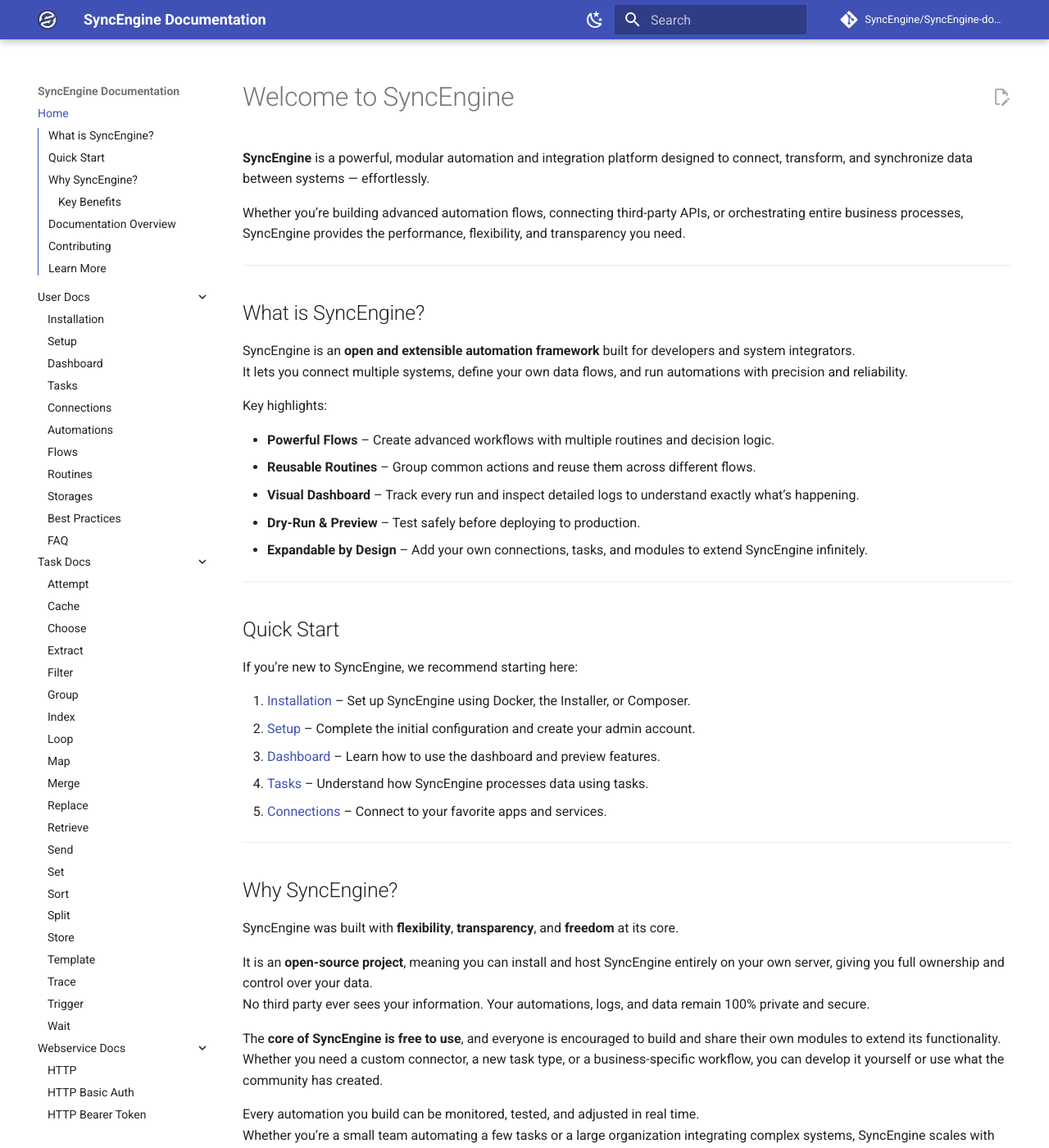
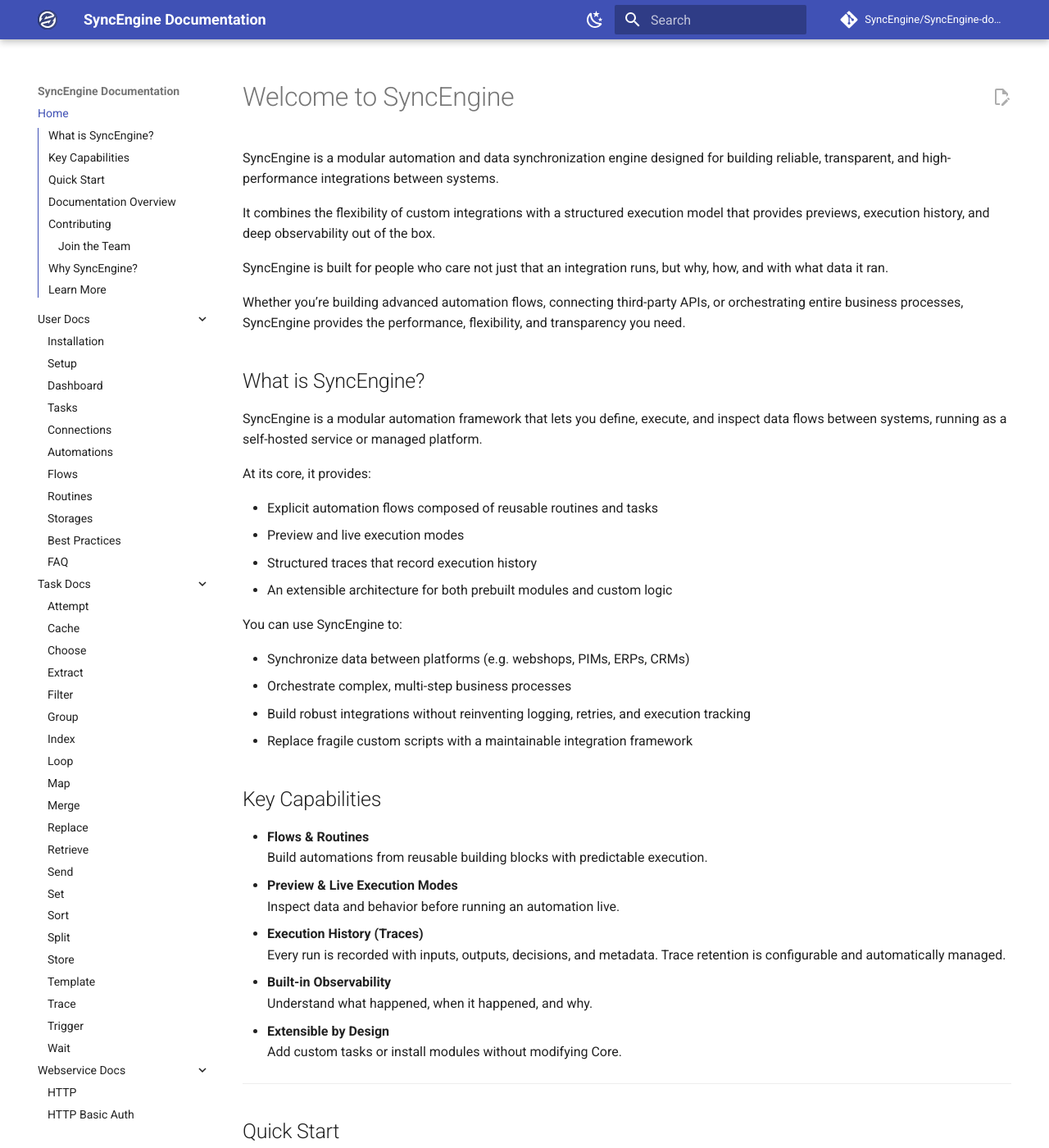
Before and after one commit to SyncEngine/docs, an MkDocs documentation site: the page built from docs/index.md, in a window 1280 px wide and 1400 px high. Shown: the whole window at 82% size. Built offline with MkDocs 1.6.1 and Material for MkDocs 9.7.7, drawn with Linux system fonts in a browser that asks for light colours; comment, search, counter and statistics services are not loaded; some of the changed text lies outside the part shown.

Commit message:
Revise introduction and key capabilities in the SyncEngine documentation for clarity and detail

```diff
--- a/docs/index.md
+++ b/docs/index.md
@@ -1,23 +1,48 @@
 # Welcome to SyncEngine
 
-**SyncEngine** is a powerful, modular automation and integration platform designed to connect, transform, and synchronize data between systems — effortlessly.
+SyncEngine is a modular automation and data synchronization engine designed for building reliable, transparent, and
+high-performance integrations between systems.
 
-Whether you’re building advanced automation flows, connecting third-party APIs, or orchestrating entire business processes, SyncEngine provides the performance, flexibility, and transparency you need.
+It combines the flexibility of custom integrations with a structured execution model that provides previews,
+execution history, and deep observability out of the box.
 
----
+SyncEngine is built for people who care not just that an integration runs, but why, how, and with what data it ran.
+
+Whether you’re building advanced automation flows, connecting third-party APIs, or orchestrating entire business
+processes, SyncEngine provides the performance, flexibility, and transparency you need.
 
 ## What is SyncEngine?
 
-SyncEngine is an **open and extensible automation framework** built for developers and system integrators.
-It lets you connect multiple systems, define your own data flows, and run automations with precision and reliability.
+SyncEngine is a modular automation framework that lets you define, execute, and inspect data flows between systems,
+running as a self-hosted service or managed platform.
 
-Key highlights:
+At its core, it provides:
 
-- **Powerful Flows** – Create advanced workflows with multiple routines and decision logic.
-- **Reusable Routines** – Group common actions and reuse them across different flows.
-- **Visual Dashboard** – Track every run and inspect detailed logs to understand exactly what’s happening.
-- **Dry-Run & Preview** – Test safely before deploying to production.
-- **Expandable by Design** – Add your own connections, tasks, and modules to extend SyncEngine infinitely.
+- Explicit automation flows composed of reusable routines and tasks
+- Preview and live execution modes
+- Structured traces that record execution history
+- An extensible architecture for both prebuilt modules and custom logic
+
+You can use SyncEngine to:
+
+- Synchronize data between platforms (e.g. webshops, PIMs, ERPs, CRMs)
+- Orchestrate complex, multi-step business processes
+- Build robust integrations without reinventing logging, retries, and execution tracking
+- Replace fragile custom scripts with a maintainable integration framework
+
+## Key Capabilities
+
+- **Flows & Routines**
+Build automations from reusable building blocks with predictable execution.
+- **Preview & Live Execution Modes**
+Inspect data and behavior before running an automation live.
+- **Execution History (Traces)**
+Every run is recorded with inputs, outputs, decisions, and metadata.
+Trace retention is configurable and automatically managed.
+- **Built-in Observability**
+Understand what happened, when it happened, and why.
+- **Extensible by Design**
+Add custom tasks or install modules without modifying Core.
 
 ---
 
@@ -33,30 +58,6 @@ If you’re new to SyncEngine, we recommend starting here:
 
 ---
 
-## Why SyncEngine?
-
-SyncEngine was built with **flexibility**, **transparency**, and **freedom** at its core.
-
-It is an **open-source project**, meaning you can install and host SyncEngine entirely on your own server, giving you full ownership and control over your data.
-No third party ever sees your information. Your automations, logs, and data remain 100% private and secure.
-
-The **core of SyncEngine is free to use**, and everyone is encouraged to build and share their own modules to extend its functionality.
-Whether you need a custom connector, a new task type, or a business-specific workflow, you can develop it yourself or use what the community has created.
-
-Every automation you build can be monitored, tested, and adjusted in real time.
-Whether you’re a small team automating a few tasks or a large organization integrating complex systems, SyncEngine scales with you.
-
-### Key Benefits
-
-- **Open Source** – Run SyncEngine on your own infrastructure and keep your data private, or use our [hosting service](https://syncengine.io).
-- **No Hidden Logic** – Every action is traceable through detailed logs.
-- **Human-Friendly Configuration** – Manage everything from a clean and intuitive interface.
-- **Developer-First** – Fully compatible with Composer and easily extendable with custom modules.
-- **Secure & Isolated** – All data processing runs safely within your environment.
-
-
----
-
 ## Documentation Overview
 
 The documentation is divided into two main sections:
@@ -68,12 +69,31 @@ The documentation is divided into two main sections:
 
 ## Contributing
 
-SyncEngine thrives on community input!
+Bug reports 🐛, improvements ✨ and ideas 💡 are very welcome!
 If you’d like to improve the docs, report issues, or contribute modules, visit our GitHub repositories:
 
 - [SyncEngine Core](https://github.com/SyncEngine/SyncEngine)
 - [SyncEngine Docker](https://github.com/SyncEngine/docker)
 - [SyncEngine Installer](https://github.com/SyncEngine/installer)
+
+### Join the Team
+
+Help us shape the future of Secure, Scalable and Automated Data Synchronization!
+Please contact us at [info@syncengine.io](mailto:info@syncengine.io)
+
+---
+
+## Why SyncEngine?
+
+Many automation tools focus on getting something running as quickly as possible.
+They often trade long-term clarity, debuggability, and performance for convenience.
+
+SyncEngine takes a different approach:
+
+- It treats execution history as a first-class concept, not just logs.
+- It makes previewing and live execution explicit choices.
+- It favors predictable, inspectable behavior over hidden automation.
+- It is designed to handle recurring and bulk synchronizations reliably.
 
 ---
 
```
